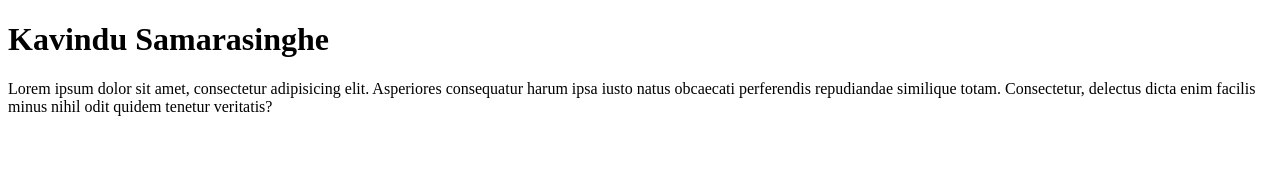
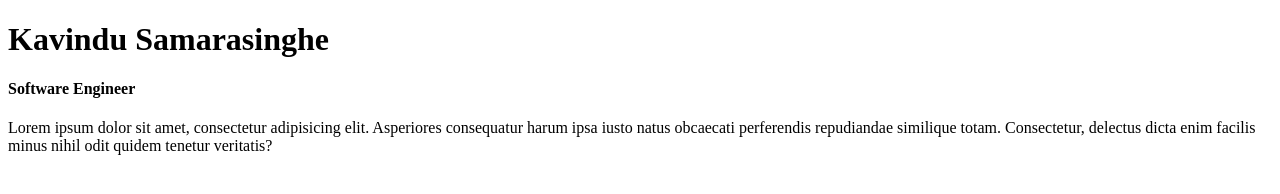
Before and after one commit to KavinduAkash/MyPortfolioGDSE65, a plain HTML site: page index.html in a window 1280 px wide. Drawn offline with Linux system fonts and the light colour scheme.

Commit message:
add sub-topic

```diff
--- a/index.html
+++ b/index.html
@@ -7,6 +7,7 @@
 <body>
 
     <h1>Kavindu Samarasinghe</h1>
+    <h4>Software Engineer</h4>
     <p>Lorem ipsum dolor sit amet, consectetur adipisicing elit. Asperiores consequatur harum ipsa iusto natus obcaecati perferendis repudiandae similique totam. Consectetur, delectus dicta enim facilis minus nihil odit quidem tenetur veritatis?</p>
 
 </body>
```
